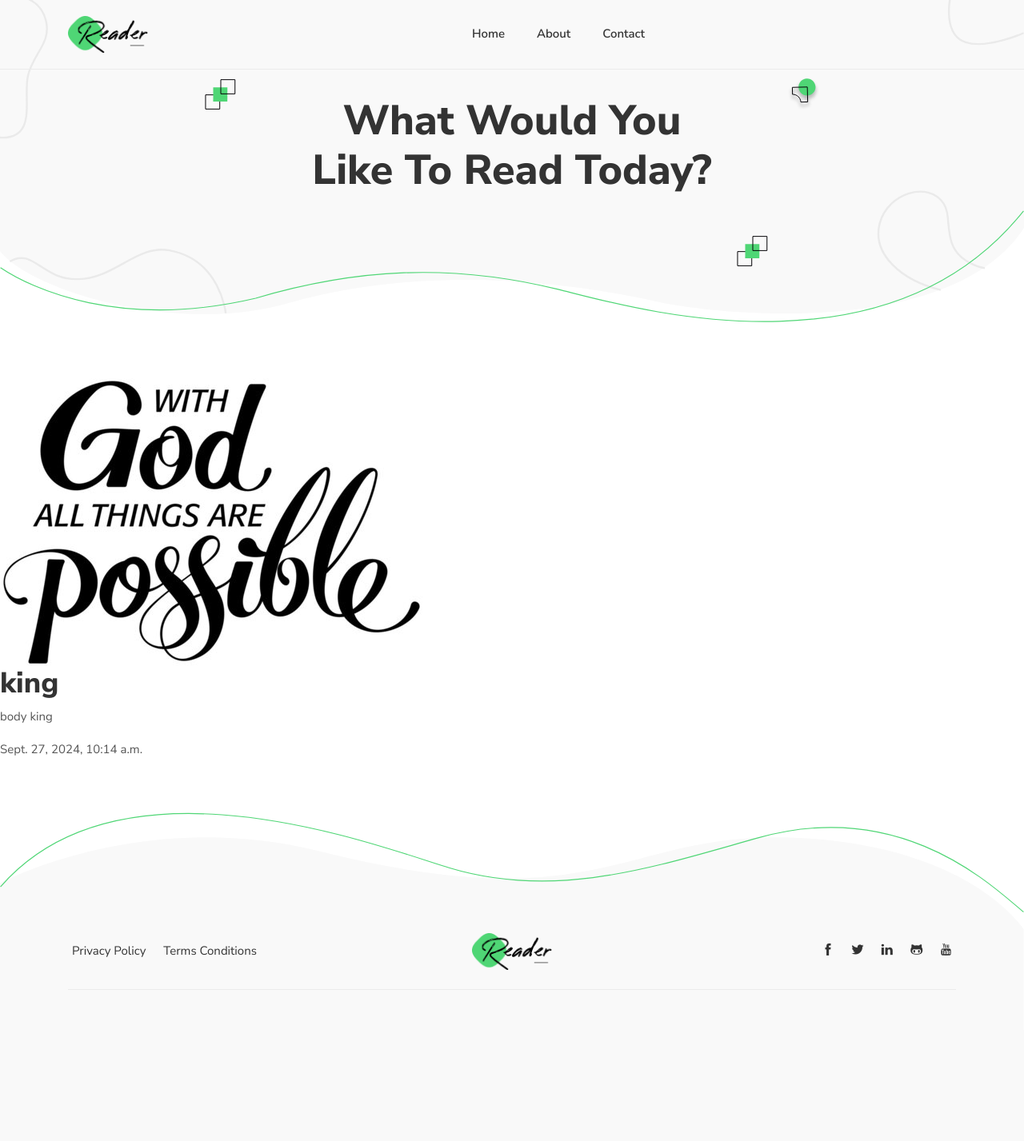
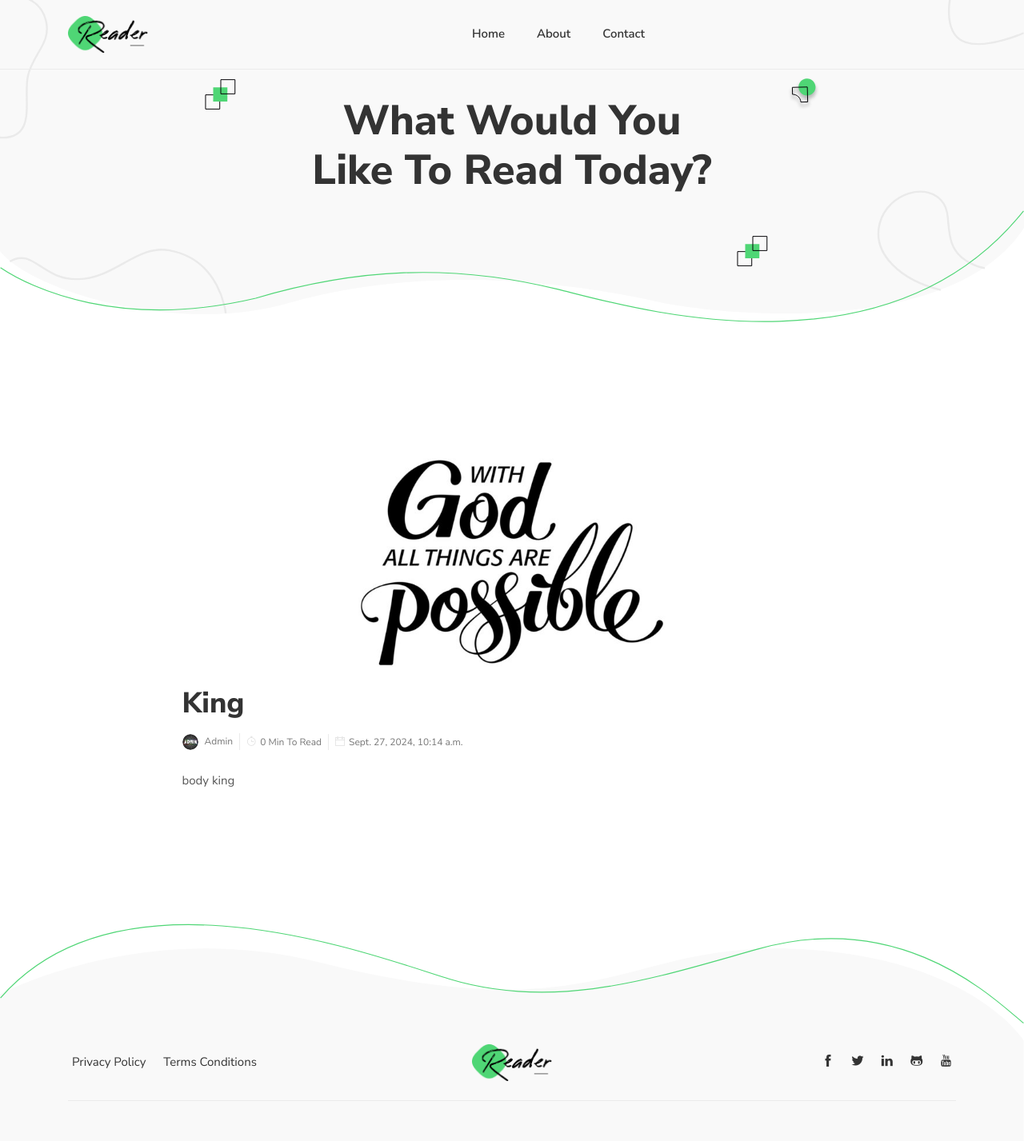
Before and after one commit to Kingno3l/django-blog, a Django app: a page that uses djangonautic/articles/templates/articles/article_detail.html in a window 1280 px wide. Shown: the whole page at 80% size. Before the commit the page ends 1238 px from the top, so only its background shows below. Run offline with Django 5.2, Linux system fonts and the light colour scheme; data comes from the database, SQL or seed files in the repository; some libraries are stand-ins or nearby versions.

Commit message:
added article details page

```diff
--- a/djangonautic/articles/templates/articles/article_detail.html
+++ b/djangonautic/articles/templates/articles/article_detail.html
@@ -1,13 +1,42 @@
-{% extends 'base_layout.html' %}
-{% block content %}
+{% extends 'base_layout.html' %} {% block content %} {% load static %}
 
-<div class="article-detail">
-    <div class="article">
-        <img src="{{article.thumb.url}}" />
-        <h2>{{article.title}}</h2>
-        <p>{{article.body}}</p>
-        <p>{{article.date}}</p>
+<section class="section">
+  <div class="container">
+    <div class="row justify-content-center">
+      <div class=" col-lg-9   mb-5 mb-lg-0">
+        <article>
+          <div class="post-slider mb-4 slick-initialized slick-slider">
+            <div class="slick-list draggable"><div class="slick-track" style="opacity: 1; width: 384px; transform: translate3d(0px, 0px, 0px);"><img src="{{article.thumb.url}}" class="card-img slick-slide slick-current slick-active" alt="post-thumb" data-slick-index="0" aria-hidden="false" tabindex="0" style="width: 384px;"></div></div>
+          </div>
+
+          <h1 class="h2">{{ article.title|capfirst }} </h1>
+          <ul class="card-meta my-3 list-inline">
+            <li class="list-inline-item">
+              <a href="author-single.html" class="card-meta-author">
+                            <img src="{% static 'images/admin.png' %}" />
+                <span>Admin</span>
+              </a>
+            </li>
+            <li class="list-inline-item">
+              <i class="ti-timer"></i>{{ article.reading_time }} Min To Read
+            </li>
+            <li class="list-inline-item">
+              <i class="ti-calendar"></i>{{article.date}}
+            </li>
+
+          </ul>
+          <div class="content"><p>{{article.body}}</p>
+
+          </div>
+        </article>
+
+      </div>
+
+
+
     </div>
-</div>
+  </div>
+</section>
+
 
 {% endblock %}
```
Also changed, not shown: djangonautic/articles/templates/articles/old_article_detail.html (added, +13 -0 lines), djangonautic/templates/about.html (+1 -14 lines).
